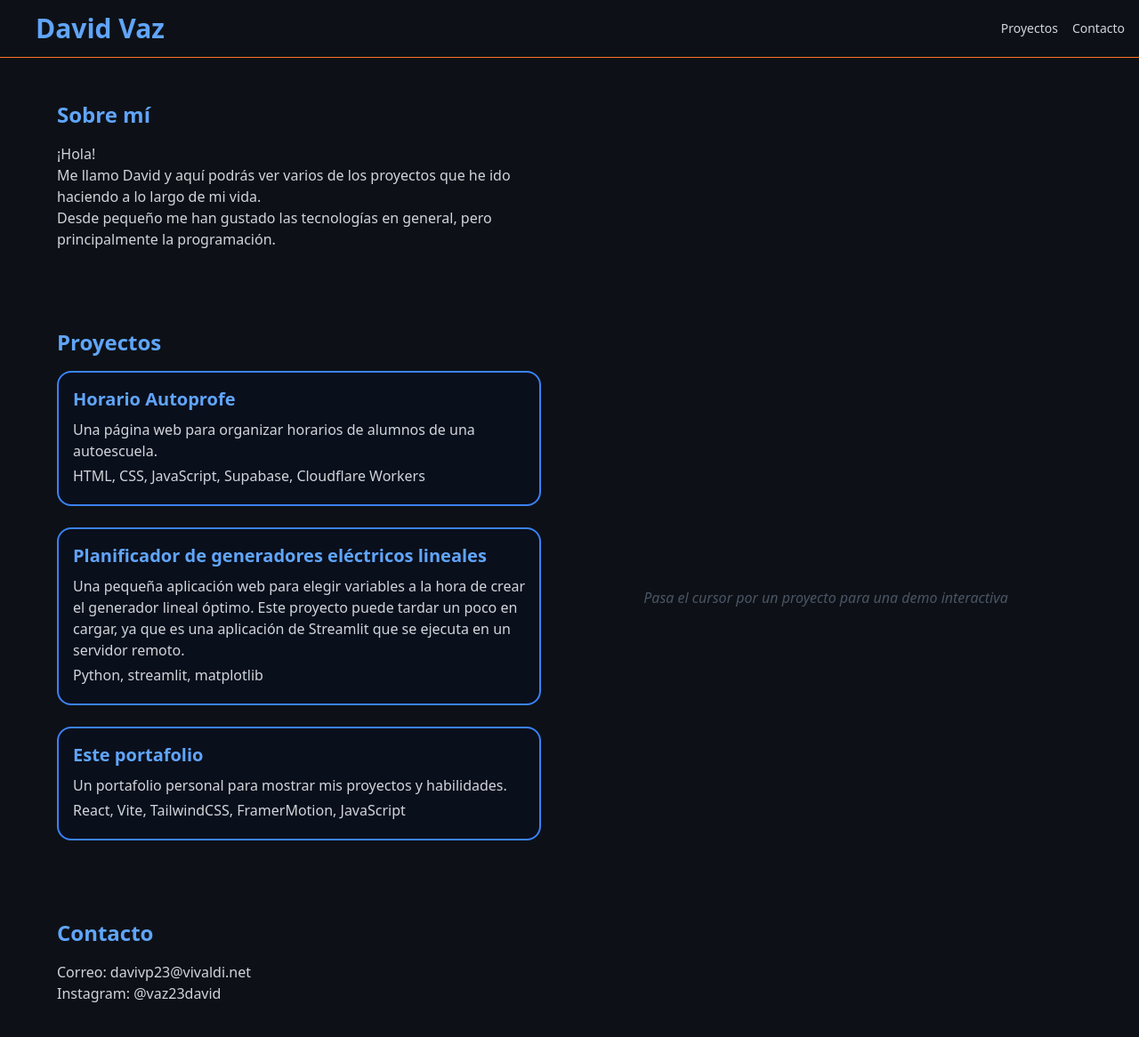
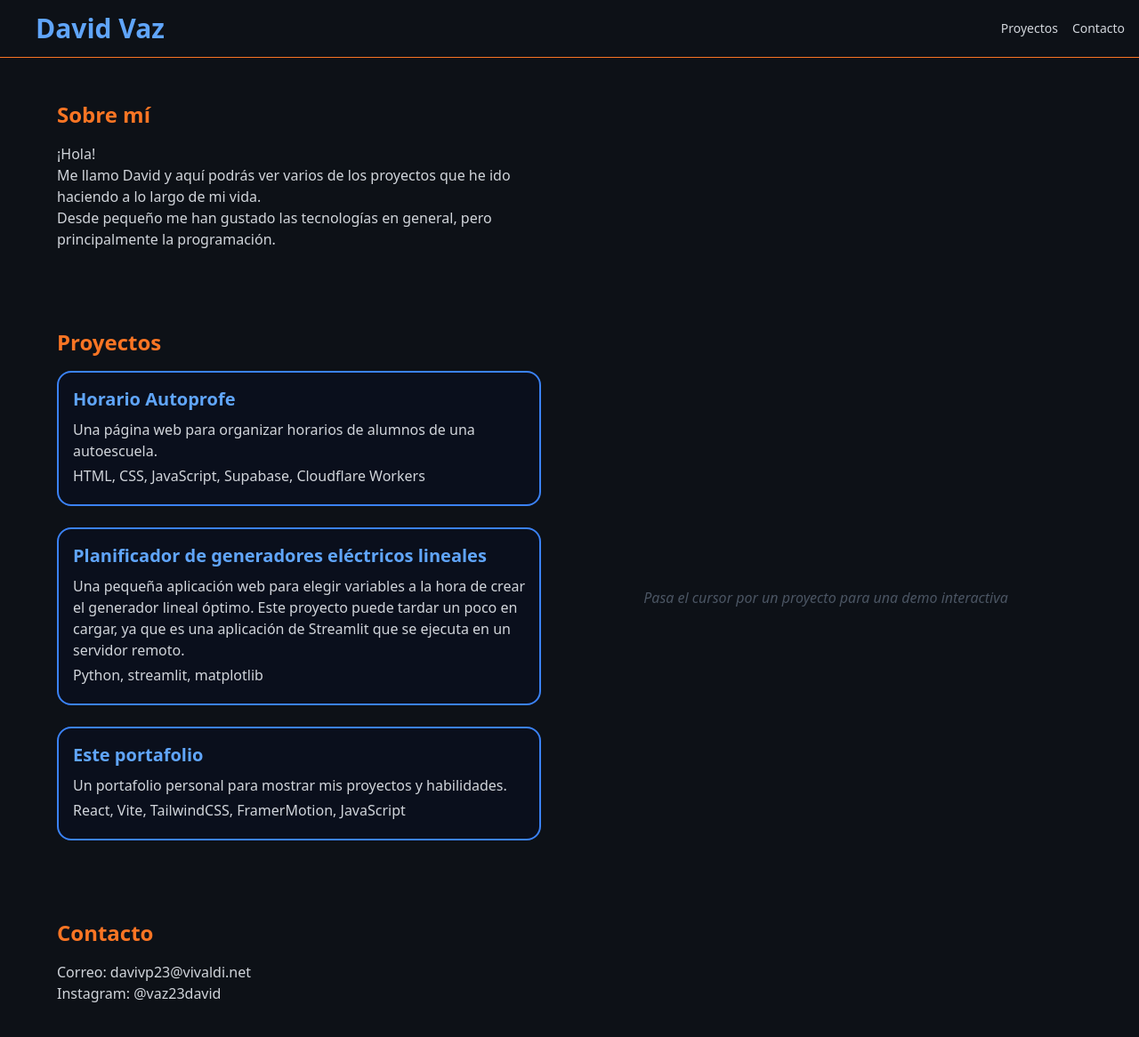
Before and after one commit to Davivp23/DavidVaz, a React (Vite) app: page / in a window 1280 px wide. Shown: the top 1166 px of the page at 89% size. Built offline with nearby package versions, Linux system fonts and the light colour scheme.

Commit message:
Update text color in Projects component for improved consistency

```diff
--- a/src/components/About.jsx
+++ b/src/components/About.jsx
@@ -3,7 +3,7 @@ import React from 'react';
 export default function About() {
   return (
     <section className="my-12">
-      <h2 className="text-2xl font-semibold mb-4 text-blue-400">Sobre mí</h2>
+      <h2 className="text-2xl font-semibold mb-4 text-[#fa7524]">Sobre mí</h2>
       <p className="text-gray-300">¡Hola! <br />
         Me llamo David y aquí podrás ver varios de los proyectos que he ido haciendo a lo largo de mi vida. <br />
         Desde pequeño me han gustado las tecnologías en general, pero principalmente la programación.</p>
--- a/src/components/Contact.jsx
+++ b/src/components/Contact.jsx
@@ -3,7 +3,7 @@ import React from 'react';
 export default function Contact() {
   return (
     <section className="my-12">
-      <h2 className="text-2xl font-semibold mb-4 text-blue-400">Contacto</h2>
+      <h2 className="text-2xl font-semibold mb-4 text-[#fa7524]">Contacto</h2>
       <p className="text-gray-300">Correo: davivp23@vivaldi.net<br />
         Instagram: @vaz23david</p>
     </section>
--- a/src/components/Projects.jsx
+++ b/src/components/Projects.jsx
@@ -5,7 +5,7 @@ import projects from '../data/projects';
 const Projects = forwardRef(({ onHover }, ref) => {
   return (
     <section ref={ref} className="py-10">
-      <h2 className="text-2xl font-semibold mb-4 text-blue-400">Proyectos</h2>
+      <h2 className="text-2xl font-semibold mb-4 text-[#fa7524]">Proyectos</h2>
       <div className="flex flex-col gap-6">
         {projects.map((project) => (
           <Link
```
